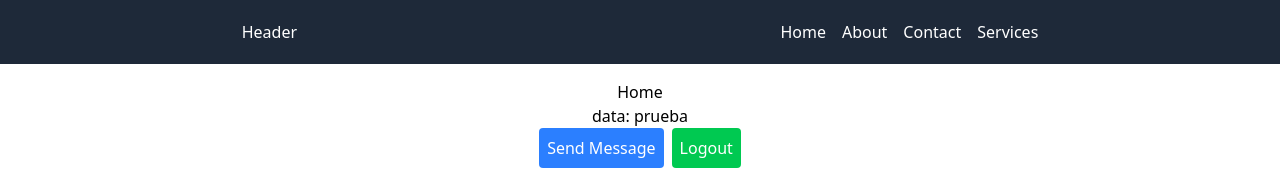
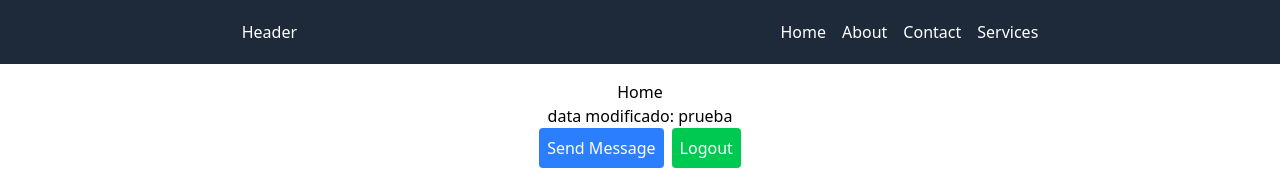
Before and after one commit to desingkuro/ReactApp-serviconnect-parqueadero, a React (Vite) app: page / in a window 1280 px wide. Shown: the top 194 px of the page. Built offline with nearby package versions, Linux system fonts and the light colour scheme.

Commit message:
data modificado

```diff
--- a/src/pages/Home.tsx
+++ b/src/pages/Home.tsx
@@ -65,6 +65,7 @@ function Home() {
   };
 
   const handleWebViewMessage = (event:any) => {
+    alert(event.data);
     try {
       const message = JSON.parse(event.data);
 
@@ -85,7 +86,7 @@ function Home() {
       <Header />
       <div className="flex-1 text-center gap-1.5 justify-center items-center p-4">
         <h1>Home</h1>
-        <p>data: {data}</p>
+        <p>data modificado: {data}</p>
         <button className="bg-blue-500 mr-2 text-white p-2 rounded cursor-pointer hover:bg-blue-600" onClick={sendMessage}>Send Message</button>
         <button className="bg-green-500 text-white p-2 rounded cursor-pointer hover:bg-green-600" onClick={logout}>Logout</button>
       </div>
```
